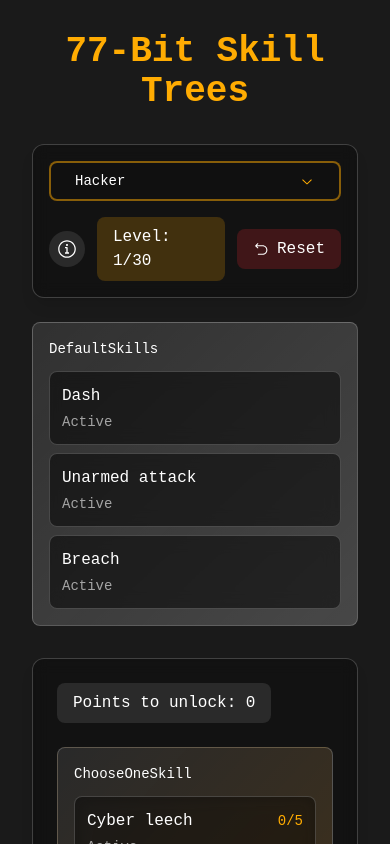
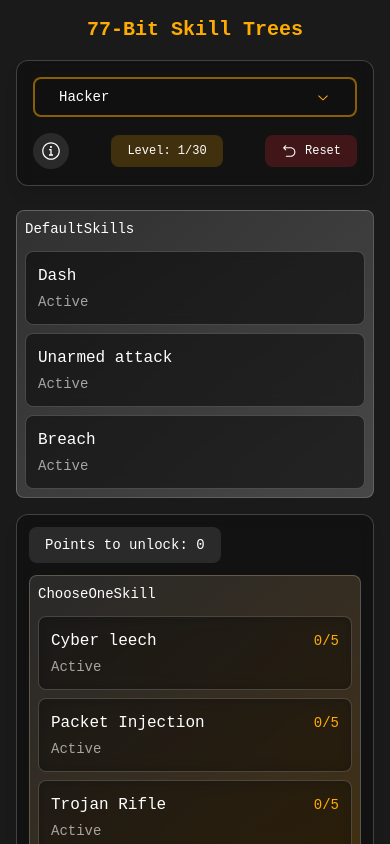
Before and after one commit to femaury/77bit-skill-tree, a React (Vite) app: page / in a window 390 px wide. Shown: the top 844 px of the page. Built offline with nearby package versions, Linux system fonts and the light colour scheme; a web font is replaced by a local one.

Commit message:
Improve mobile layout

```diff
--- a/src/App.tsx
+++ b/src/App.tsx
@@ -18,9 +18,9 @@ function AppContent() {
   };
 
   return (
-    <div className="min-h-screen bg-white/10 p-8">
+    <div className="min-h-screen bg-white/10 p-4 sm:p-8">
       <div className="max-w-6xl mx-auto">
-        <h1 className="text-4xl font-black mb-8 text-center text-accent">
+        <h1 className="text-xl sm:text-4xl font-black mb-4 sm:mb-8 text-center text-accent">
           77-Bit Skill Trees
         </h1>
 
--- a/src/components/Hub.tsx
+++ b/src/components/Hub.tsx
@@ -60,16 +60,16 @@ export function Hub({ hub, allNodes }: HubProps) {
   }
 
   return (
-    <div className={`bg-black/30 backdrop-blur-sm rounded-xl p-6 border border-white/20 shadow-lg`}>
+    <div className={`bg-black/30 backdrop-blur-sm rounded-xl p-3 sm:p-6 border border-white/20 shadow-lg`}>
 
-      <div className="mb-6 flex items-center gap-3">
-        <div className={`rounded-lg px-4 py-2 text-white font-medium
+      <div className="mb-3 sm:mb-6 flex items-center gap-3">
+        <div className={`rounded-lg px-4 py-2 text-white font-medium text-sm sm:text-base
                         ${isLocked ? 'bg-red-500/20' : 'bg-white/10'}`}>
           Points to unlock: {hub.pointsToUnlock || 0}
         </div>
       </div>
 
-      <div className="grid grid-cols-1 md:grid-cols-2 gap-6">
+      <div className="grid grid-cols-1 md:grid-cols-2 gap-3 sm:gap-6">
         {hub.children?.sort((a) => {
           const aNode = allNodes[a];
           return aNode.skills?.[0].slot === "none" ? 1 : -1;
--- a/src/components/SkillNode.tsx
+++ b/src/components/SkillNode.tsx
@@ -106,7 +106,7 @@ export function SkillNode({ node, layout = 'vertical', isHubLocked = false }: Sk
   return (
     <div className="relative">
       <div
-        className={`bg-gradient-to-br ${getTypeColor(node.type)} rounded-lg p-4
+        className={`bg-gradient-to-br ${getTypeColor(node.type)} rounded-lg p-2 sm:p-4
                    border border-white/20 transition-all duration-300
                    hover:border-white/40`}
       >
--- a/src/components/SkillTree.tsx
+++ b/src/components/SkillTree.tsx
@@ -21,7 +21,7 @@ export function SkillTree({ tree }: SkillTreeProps) {
     .sort((a, b) => (a[1].pointsToUnlock || 0) - (b[1].pointsToUnlock || 0)) as [string, SkillNode][];
 
   return (
-    <div className="flex flex-col gap-8">
+    <div className="flex flex-col gap-4 sm:gap-8">
       {/* Display starting hub first */}
       {startingHub && (
         <Hub
--- a/src/components/SkillTreeHeader.tsx
+++ b/src/components/SkillTreeHeader.tsx
@@ -15,14 +15,14 @@ export function SkillTreeHeader({ trees, value, onValueChange }: SkillTreeHeader
 
   return (
     <div className="bg-black/30 backdrop-blur-sm rounded-xl p-4 border border-white/20 shadow-lg mb-6">
-      <div className="flex flex-col md:flex-row items-center justify-between gap-4">
+      <div className="flex flex-col md:flex-row md:items-center justify-between gap-4">
         <div className="flex flex-col md:flex-row items-center gap-3 w-full md:w-auto">
           <Select.Root value={String(value)} onValueChange={onValueChange}>
             <Select.Trigger
               className="inline-flex items-center justify-between rounded-lg px-6 py-2 text-sm
-                       bg-black/10 border-2 border-accent/50 w-full md:w-auto min-w-[200px]
+                       bg-black/10 border-2 border-accent/50 w-full md:w-auto min-w-[280px]
                        focus:outline-none focus:border-accent transition-colors
-                       hover:border-accent/80"
+                       hover:border-accent/80 cursor-pointer"
             >
               <Select.Value />
               <Select.Icon>
@@ -56,10 +56,10 @@ export function SkillTreeHeader({ trees, value, onValueChange }: SkillTreeHeader
           </Select.Root>
         </div>
 
-        <div className="flex items-center gap-3">
+        <div className="flex justify-between sm:justify-start items-center gap-3">
           <HoverCard.Root openDelay={200} closeDelay={100}>
             <HoverCard.Trigger asChild>
-              <button className="bg-white/10 hover:bg-white/20 rounded-full p-2 text-white transition-colors">
+              <button className="bg-white/10 hover:bg-white/20 rounded-full p-2 text-white transition-colors cursor-pointer">
                 <InfoCircledIcon className="h-5 w-5" />
               </button>
             </HoverCard.Trigger>
@@ -81,12 +81,12 @@ export function SkillTreeHeader({ trees, value, onValueChange }: SkillTreeHeader
             </HoverCard.Portal>
           </HoverCard.Root>
 
-          <div className="bg-accent/20 rounded-lg px-4 py-2 text-white font-medium">
+          <div className="bg-accent/20 rounded-lg px-4 py-2 text-white font-medium text-xs sm:text-sm">
             Level: {playerLevel}/{maxPlayerLevel}
           </div>
 
           <button
-            className="bg-red-500/20 hover:bg-red-500/30 rounded-lg px-4 py-2 text-white font-medium flex items-center gap-2 transition-colors"
+            className="bg-red-500/20 hover:bg-red-500/30 rounded-lg px-4 py-2 text-white font-medium flex items-center gap-2 transition-colors text-xs sm:text-sm cursor-pointer"
             onClick={resetAllSkills}
           >
             <ResetIcon className="h-4 w-4" />
```
